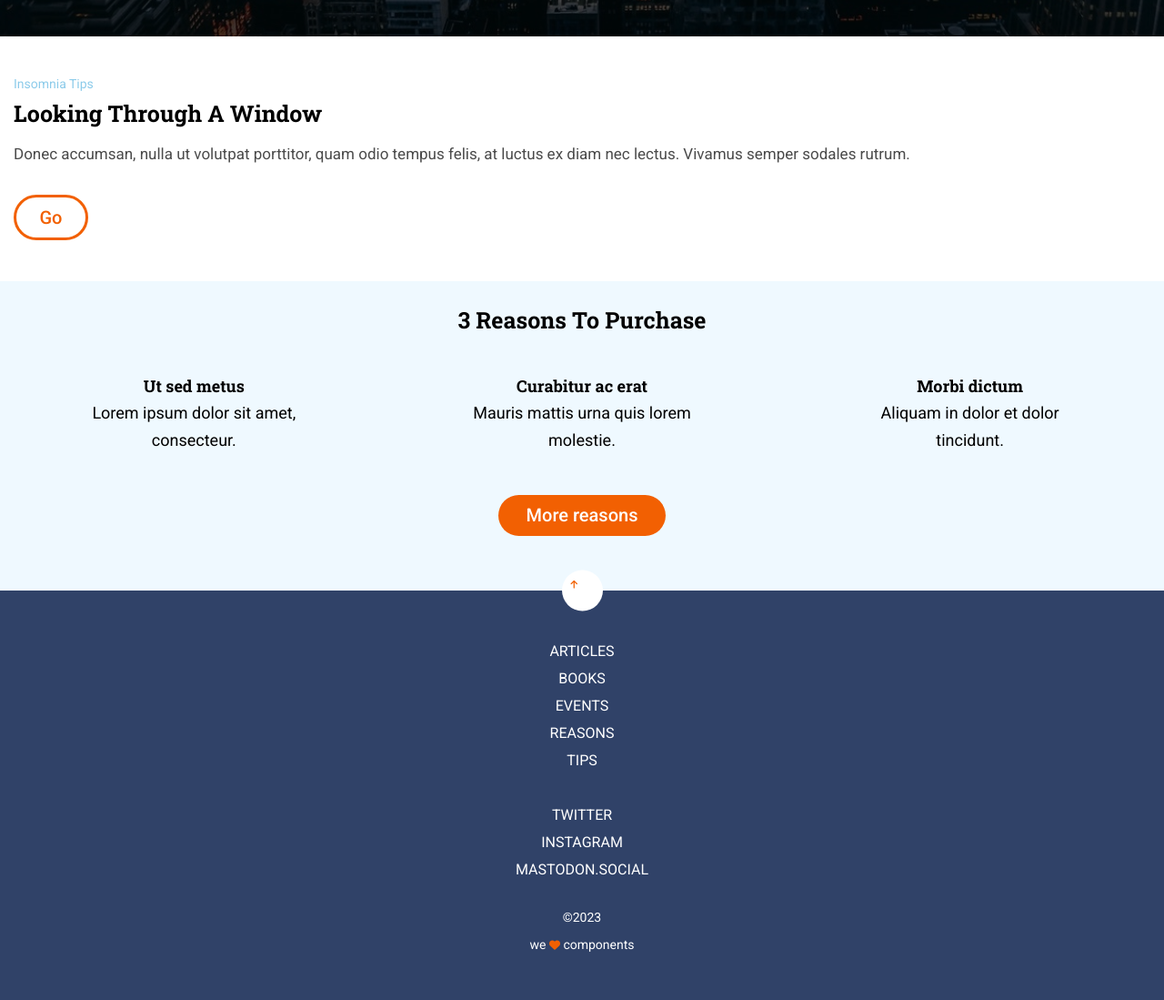
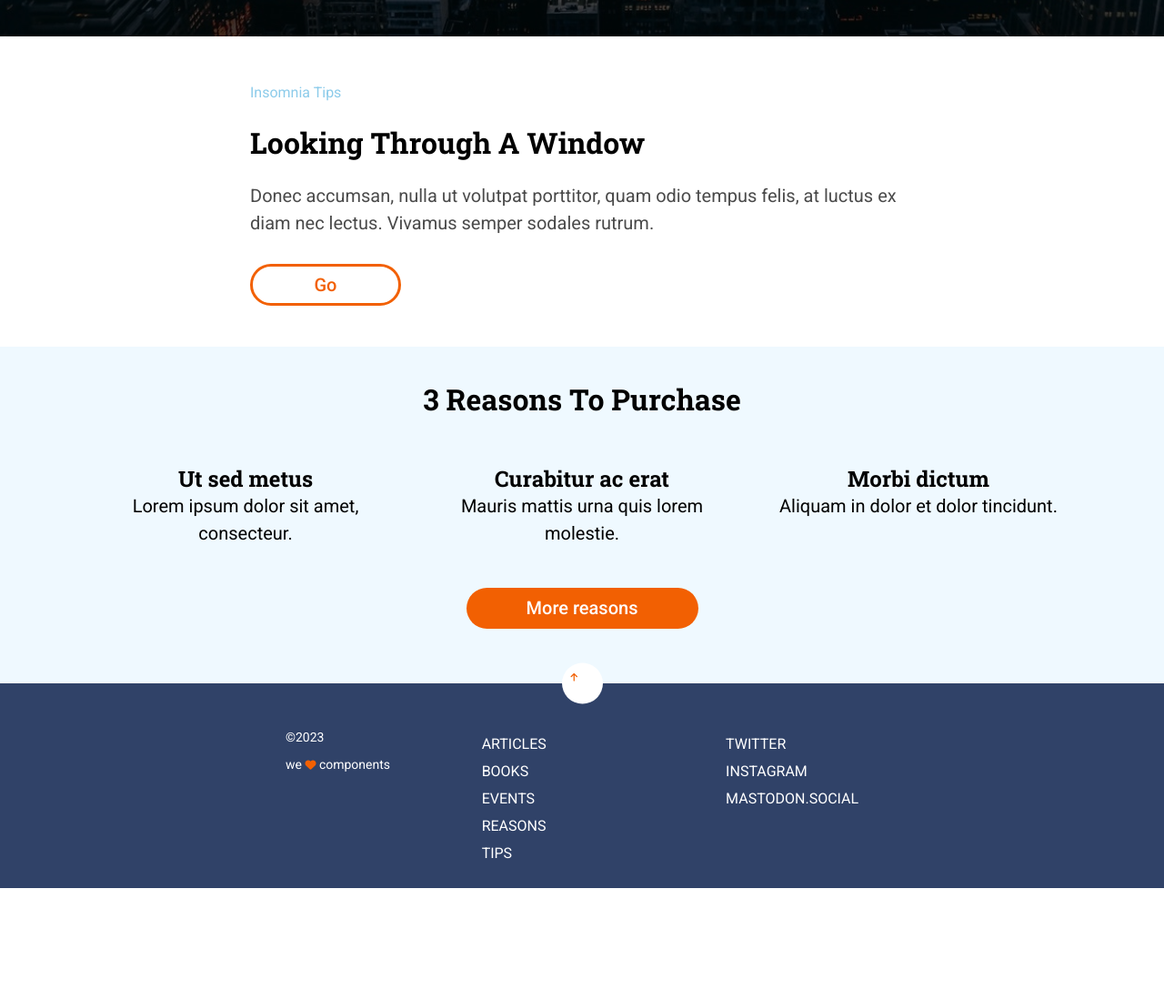
Before and after one commit to Adalab/modulo-1-evaluacion-final-masarom, a website: page src/html/index.html in a window 1280 px wide. Shown: the part 760-1859 px from the top of the page at 91% size. After the commit the page ends 1736 px from the top, so only its background shows below. Drawn offline with nearby package versions, Linux system fonts and the light colour scheme; files that its build step writes are made by us from their sources; files whose address does not match are found by name.

Commit message:
add responsive design

```diff
--- a/src/html/partials/footer.html
+++ b/src/html/partials/footer.html
@@ -1,5 +1,6 @@
 <footer class="footer">
     <a href="#home" class="arrow__up"><i class="fa-solid fa-arrow-up"></i></a>
+    <div class="footer__container">
       <nav class="footer__menu">
         <ul class="menu__list">
           <li class="list__item"><a href="https://adalab.es/" target="_blank" class="item__link">articles</a></li>
@@ -20,4 +21,5 @@
         <p class="copyright__year">&copy;2023</p>
         <p class="copyright__sentence">we <span><i class="fa-solid fa-heart"></i></span> components</p>
       </div>
+    </div>
   </footer>
--- a/src/scss/layout/_footer.scss
+++ b/src/scss/layout/_footer.scss
@@ -4,6 +4,21 @@
     flex-direction: column;
     justify-content: center;
     align-items: center;
+    .footer__container {
+        display: flex;
+        flex-direction: column;
+        justify-content: center;
+        align-items: center;
+        @media all and (min-width:768px) {
+                flex-direction: row;
+                justify-content: space-between;
+                align-items: flex-start;
+                width: 100%;
+            }
+        @media all and (min-width:1280px) {
+            width: 730px;
+        }
+    }
     .fa-arrow-up {
         color: $button_orange_color;
         background-color: $white;
@@ -18,12 +33,29 @@
         .list__item {
             padding-top: 14px;
             text-align: center;
+            @media all and (min-width:768px) {
+                text-align: left;
+            }
         }
         a {
             color: white;
             text-transform: uppercase;
             text-decoration: none;
             font-size: $text_footer;
+
+        }
+    }
+    .footer__menu {
+        @media all and (min-width:768px) {
+            order: 2;
+            width: 23%;
+        }
+    }
+    .footer__socials{
+        @media all and (min-width:768px) {
+            order: 3;
+            margin-right: 39px;
+            width: 23%;
         }
     }
     .copyright {
@@ -38,6 +70,11 @@
                 font-size: 1.2rem;
             }
         }
+        @media all and (min-width:768px){
+            order:1;
+            margin-left: 39px;
+            text-align: left;
+        }
     }
 
 }
--- a/src/scss/layout/_main.scss
+++ b/src/scss/layout/_main.scss
@@ -3,19 +3,22 @@
 .main__hero {
     height: 100vh;
     width: 100%;
+    display: flex;
     background-blend-mode: multiply;
     background-image: url(../images/cover.jpg), linear-gradient(to bottom, $white_half_opacity 25%, $black_half_opacity);
     background-position: center;
     background-repeat: no-repeat;
     background-size: cover;
     .main__container {
-        height: 100%;
         width: 100%;
         display: flex;
         flex-flow: column;
-        justify-content: flex-start;
+        justify-content: flex-end;
         align-items: center;
-        transform: translateY(50.5%);
+        @media all and (min-width:1280px) {
+                width: 730px;
+                margin: 0 auto;
+            }
     }
     .hero__title {
         font-family: $title_font_family;
@@ -24,7 +27,12 @@
         line-height: 1.3;
         text-align: center;
         text-transform: uppercase;
-
+        @media all and (min-width: 768px) {
+            font-size: 8rem;
+        }
+        @media all and (min-width:1280px) {
+            font-size: 10rem;
+        }
     }
     .hero__subtitle {
         font-size: $text_footer;
@@ -32,15 +40,18 @@
         color: $white;
         padding-top: 15px;
         margin-bottom: 45px;
+        @media all and (min-width: 768px) {
+            font-size: $title_3_text_tablet_desktop;
+        }
     }
     .fa-chevron-down {
-
         color: $button_orange_color;
         background-color: $white;
         border-radius: 50%;
         width: 25px;
         height: 25px;
         padding: 10px;
+        margin-bottom: 53px;
     }
 }
 
@@ -51,29 +62,54 @@
     flex-direction: column;
     justify-content: center;
     align-items: flex-start;
-    padding-left: $margin;
-    padding-right: $margin;
+    margin-left: $margin;
+    margin-right: $margin;
+    @media all and (min-width:768px) {
+        margin-left: 39px;
+        margin-right: 39px;
+    }
+    @media all and (min-width:1280px) {
+        width: 730px;
+        margin: 0 auto;
+    }
     .article__upper-text {
         color: $light_blue;
         font-size: $text_small;
         padding-top: 45px;
         padding-bottom: 10px;
+        @media all and (min-width: 768px) {
+            line-height: 2.14;
+        }
+        @media all and (min-width:1280px) {
+            font-size: 1.6rem;
+        }
     }
     .article__title{
         color: $title_black;
         font-family: $title_font_family;
         font-size: $main_title_mobile;
         line-height: 1.25;
+        @media all and (min-width:768px) {
+            font-size: $title_2_tablet;
+            line-height: 1.73;
+        }
+        @media all and (min-width:1280px) {
+            font-size: $title_desktop;
+        }
     }
     .article__content {
         color: $greyish_brown;
         font-size: $text_mobile;
         padding-top: 15px;
         line-height: 1.67;
+        @media all and (min-width: 768px){
+            font-size: $text_tablet;
+            line-height: 1.5;
+        }
     }
     .tips__button {
         width: 76px;
-        padding: 12px 0;
+        padding: 10px 0;
         color: $button_orange_color;
         font-size: 2rem;
         font-weight: 500;
@@ -84,6 +120,12 @@
         border-radius: 25px;
         margin-top: 30px;
         margin-bottom: 45px;
+        @media all and (min-width:768px) {
+            width: 91px;
+        }
+        @media all and (min-width:1280px) {
+            width: 160px;
+        }
     }
 }
 
@@ -98,11 +140,19 @@
         padding-right: $margin;
         margin-top: 30px;
         text-align: center;
+        @media all and (min-width:768px) {
+            font-size: $title_2_tablet;
+            line-height: 1.73;
+        }
+        @media all and (min-width:1280px) {
+            font-size: $title_desktop;
+        }
+
     }
     .grid__item {
         display: flex;
         flex-direction: column;
-        justify-content: center;
+        justify-content: flex-start;
         align-items: center;
         color: $title_black;
     }
@@ -113,6 +163,10 @@
         text-align: center;
         line-height: 1.67;
         margin-top: 45px;
+        @media all and (min-width: 768px) {
+            font-size: $title_3_text_tablet_desktop;
+            line-height: 1.25;
+        }
     }
     .grid__text{
         font-size: $title_mobile;
@@ -121,6 +175,11 @@
         padding-left: $margin;
         padding-right: $margin;
         width: 62%;
+        @media all and (min-width:768px) {
+            font-size: $text_tablet;
+            line-height: 1.5;
+            width: 85%;
+        }
     }
 
     .reasons__button {
@@ -137,6 +196,12 @@
         border-radius: 25px;
         width: 184px;
         margin: 45px auto 60px auto;
+        @media all and (min-width:768px) {
+            width:210px;
+        }
+        @media all and (min-width:1280px) {
+            width: 255px;
+        }
     }
 }
 .reasons__grid {
@@ -157,6 +222,9 @@
                 grid-column: span 1;
             }
         }
+        @media all and (min-width:1280px) {
+            margin: 0 85px;
+        }
     }
     .reasons__button {
         grid-column: span 3;
```
Lines whose indentation alone changed are shown as unchanged.
